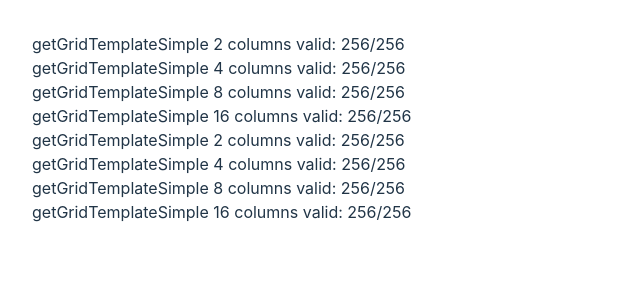
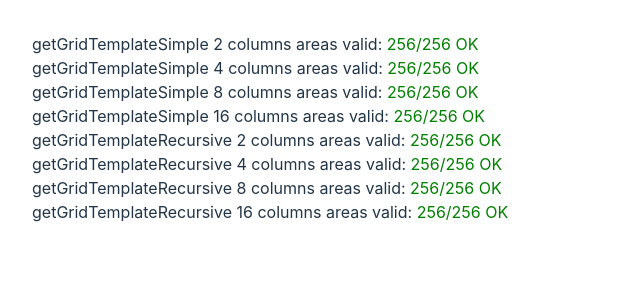
Before and after one commit to noway/tedx-auckland-events-layout, a React (Vite) app: page / in a window 1280 px wide. Shown: the top 300 px of the page, without its empty margins (0-640 px from the left). Built offline with nearby package versions, Linux system fonts and the light colour scheme.

Commit message:
better reporting

```diff
--- a/src/Tests.tsx
+++ b/src/Tests.tsx
@@ -10,20 +10,20 @@ import {
 export default function Tests() {
   return (
     <>
-      <RandomItemsTest columns={2} func={getGridTemplateSimple} />
-      <RandomItemsTest columns={4} func={getGridTemplateSimple} />
-      <RandomItemsTest columns={8} func={getGridTemplateSimple} />
-      <RandomItemsTest columns={16} func={getGridTemplateSimple} />
-      <RandomItemsTest columns={2} func={getGridTemplateRecursive} />
-      <RandomItemsTest columns={4} func={getGridTemplateRecursive} />
-      <RandomItemsTest columns={8} func={getGridTemplateRecursive} />
-      <RandomItemsTest columns={16} func={getGridTemplateRecursive} />
+      <RandomItemsAreasValidTest columns={2} func={getGridTemplateSimple} name="getGridTemplateSimple" />
+      <RandomItemsAreasValidTest columns={4} func={getGridTemplateSimple} name="getGridTemplateSimple" />
+      <RandomItemsAreasValidTest columns={8} func={getGridTemplateSimple} name="getGridTemplateSimple" />
+      <RandomItemsAreasValidTest columns={16} func={getGridTemplateSimple} name="getGridTemplateSimple" />
+      <RandomItemsAreasValidTest columns={2} func={getGridTemplateRecursive} name="getGridTemplateRecursive" />
+      <RandomItemsAreasValidTest columns={4} func={getGridTemplateRecursive} name="getGridTemplateRecursive" />
+      <RandomItemsAreasValidTest columns={8} func={getGridTemplateRecursive} name="getGridTemplateRecursive" />
+      <RandomItemsAreasValidTest columns={16} func={getGridTemplateRecursive} name="getGridTemplateRecursive" />
     </>
   );
 }
 
-function RandomItemsTest(props: { columns: number, func: (columns: number, items: Item[]) => { areas: string[] } }) {
-  const { columns, func } = props;
+function RandomItemsAreasValidTest(props: { columns: number, func: (columns: number, items: Item[]) => { areas: string[] }, name: string }) {
+  const { columns, func, name } = props;
   const total = 256;
   const itemCount = 256;
   let validCount = 0;
@@ -36,9 +36,10 @@ function RandomItemsTest(props: { columns: number, func: (columns: number, items
       validCount++;
     }
   }
+  const ok = validCount === total ;
   return (
     <div>
-      getGridTemplateSimple {columns} columns valid: {validCount}/{total}
+      {name} {columns} columns areas valid: <span style={{ color: ok ? 'green' : 'red' }}>{validCount}/{total} {ok ? "OK" : "FAIL"}</span>
     </div>
   );
 }
```
